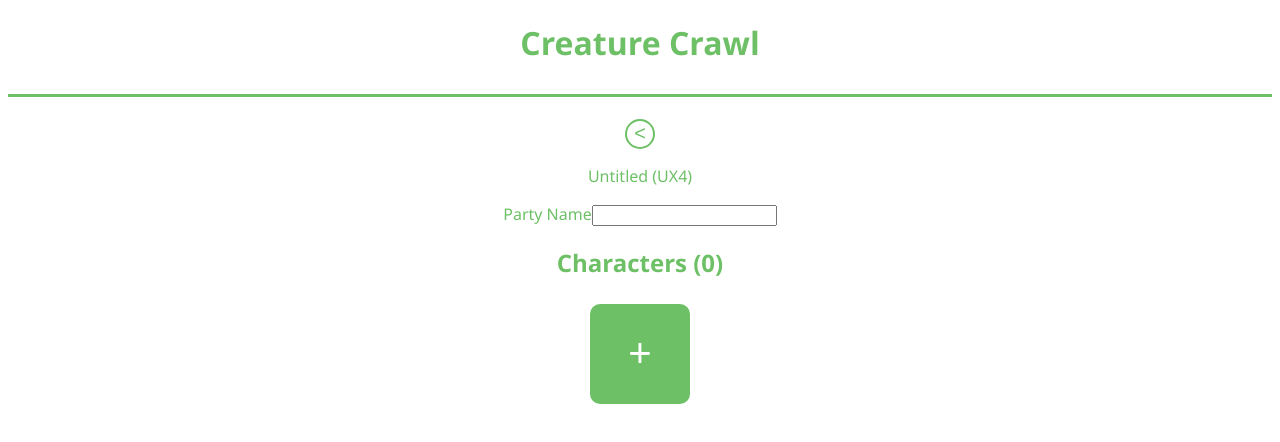
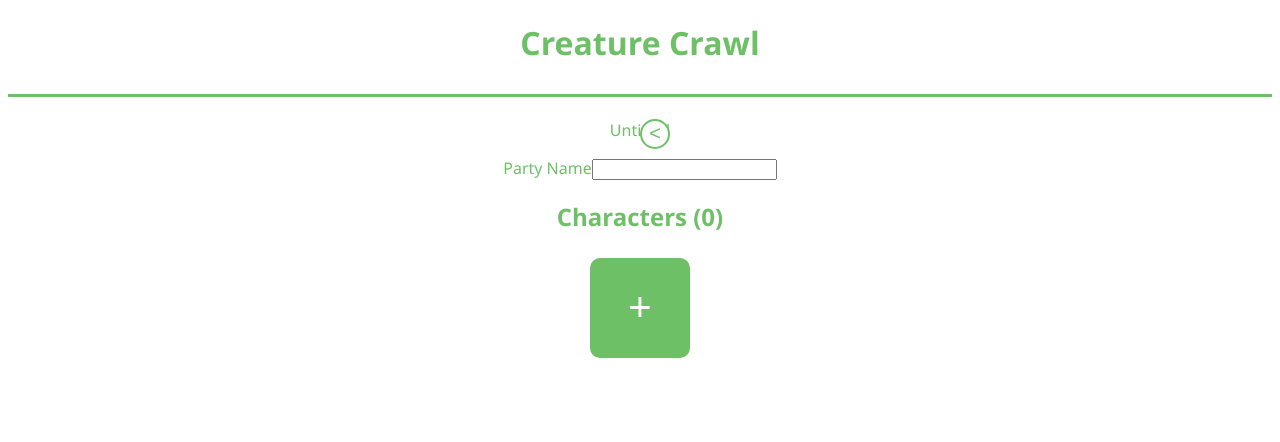
Before and after one commit to ooMICAHoo/digital_character_sheet, a React app: page / in a window 1280 px wide. Both pictures are taken after a click on the button "Create a new party". Shown: the top 442 px of the page. Built offline with nearby package versions, Linux system fonts and the light colour scheme.

Commit message:
minor updates

```diff
--- a/src/components/Character.jsx
+++ b/src/components/Character.jsx
@@ -18,7 +18,7 @@ const Character = ({
       </button>
       <div key={character.id}>
         <h3>
-          {`${character.name || ''} (${character.id})`}
+          {`${character.name || ''}`}
         </h3>
         <CharacterForm character={character} onChange={handleChange} />
       </div>
--- a/src/components/Party.jsx
+++ b/src/components/Party.jsx
@@ -16,7 +16,7 @@ const Party = ({ cancelViewParty, party: { id, name }, updateParty }) => {
         &lt;
       </button>
       <p>
-        {`${name || 'Untitled'} (${id})`}
+        {`${name || 'Untitled'}`}
       </p>
       <label htmlFor="partyName">
         Party Name
--- a/src/index.html
+++ b/src/index.html
@@ -63,6 +63,8 @@
         font-size: 40px;
       }
       .back-button {
+        position: absolute;
+        margin-left: 0;
         height: 30px;
         width: 30px;
         border: solid 2px #6DC066;
```
Also changed, not shown: 1 other file (tests, documents, lock files or other folders).
